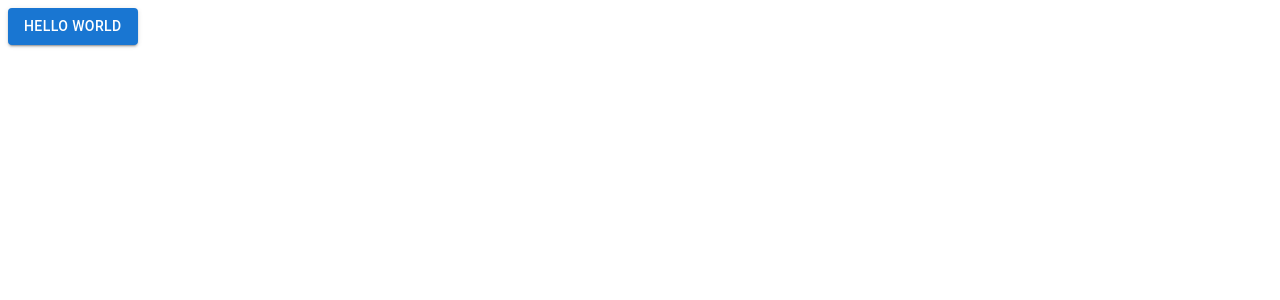
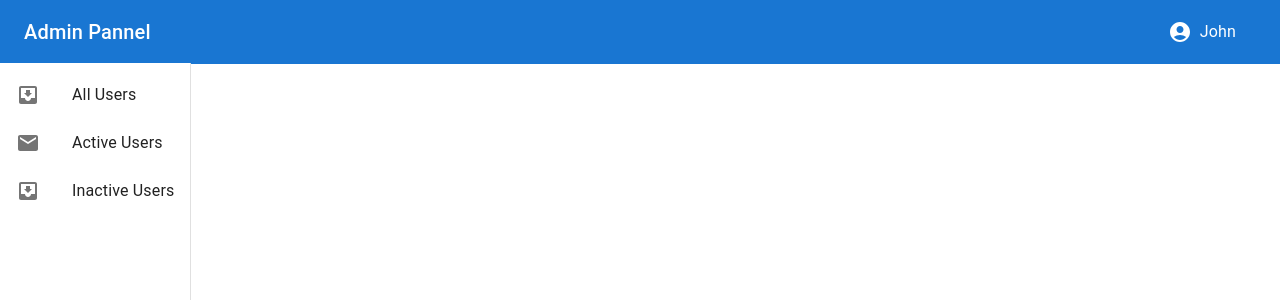
Before and after one commit to dacharch/VR_Project, a React (Create React App) app: page / in a window 1280 px wide. Shown: the top 300 px of the page. Built offline with nearby package versions, Linux system fonts and the light colour scheme.

Commit message:
Navbar is done

```diff
--- a/package.json
+++ b/package.json
@@ -5,6 +5,7 @@
   "dependencies": {
     "@emotion/react": "^11.13.5",
     "@emotion/styled": "^11.13.5",
+    "@mui/icons-material": "^6.1.9",
     "@mui/material": "^6.1.9",
     "@mui/styled-engine-sc": "^6.1.9",
     "@testing-library/jest-dom": "^5.17.0",
--- a/src/App.js
+++ b/src/App.js
@@ -1,9 +1,15 @@
 import * as React from 'react';
-import Button from '@mui/material/Button';
+import Header from './components/Header/Header';
+import Layout from './components/Dashboard/Layout/Layout';
 
 function App() {
   return (
-    <Button variant="contained">Hello world</Button>
+   <div>
+         <Header/>
+         <Layout/>
+   </div>
+
+
   );
 }
 
--- /dev/null
+++ b/src/components/Dashboard/Layout/Layout.js
@@ -0,0 +1,68 @@
+import * as React from 'react';
+import Box from '@mui/material/Box';
+import Drawer from '@mui/material/Drawer';
+import CssBaseline from '@mui/material/CssBaseline';
+import AppBar from '@mui/material/AppBar';
+import Toolbar from '@mui/material/Toolbar';
+import List from '@mui/material/List';
+import Divider from '@mui/material/Divider';
+import ListItem from '@mui/material/ListItem';
+import ListItemButton from '@mui/material/ListItemButton';
+import ListItemIcon from '@mui/material/ListItemIcon';
+import ListItemText from '@mui/material/ListItemText';
+import InboxIcon from '@mui/icons-material/MoveToInbox';
+import MailIcon from '@mui/icons-material/Mail';
+
+const drawerWidth= "240" ;
+
+const  NAVIGATION = [
+
+] ;
+
+
+
+
+const Layout = () => {
+  return (
+    <Box sx={{ display: 'flex' }}>
+    <CssBaseline />
+
+    <Drawer
+      sx={{
+        width: drawerWidth,
+        flexShrink: 0,
+        '& .MuiDrawer-paper': {
+          width: drawerWidth,
+          marginTop:`63px`,
+          boxSizing: 'border-box',
+        },
+      }}
+      variant="permanent"
+      anchor="left"
+    >
+
+      <List>
+        {['All Users', 'Active Users', 'Inactive Users'].map((text, index) => (
+          <ListItem key={text} disablePadding>
+            <ListItemButton>
+              <ListItemIcon>
+                {index % 2 === 0 ? <InboxIcon /> : <MailIcon />}
+              </ListItemIcon>
+              <ListItemText primary={text} />
+            </ListItemButton>
+          </ListItem>
+        ))}
+      </List>
+    </Drawer>
+    <Box
+      component="main"
+      sx={{ flexGrow: 1, bgcolor: 'background.default', p: 34}}
+    >
+      <Toolbar />
+
+    </Box>
+  </Box>
+  )
+}
+
+export default Layout
--- /dev/null
+++ b/src/components/Header/Header.js
@@ -0,0 +1,65 @@
+import * as React from 'react';
+import AppBar from '@mui/material/AppBar';
+import Box from '@mui/material/Box';
+import Toolbar from '@mui/material/Toolbar';
+import Typography from '@mui/material/Typography';
+import IconButton from '@mui/material/IconButton';
+import AccountCircle from '@mui/icons-material/AccountCircle';
+import FormGroup from '@mui/material/FormGroup';
+
+import { useState } from 'react';
+
+const Header = () => {
+
+    const [auth, setAuth] = useState(true);
+    const [anchorEl, setAnchorEl] = useState(null);
+    const [open,setOpen] = useState(false) ;
+
+    const toggleDrawer = (newOpen) => () => {
+        setOpen(newOpen);
+    };
+
+    const handleClose = ()=>{
+
+    }
+
+    return (
+        <div>
+           <Box sx={{ flexGrow: 1 ,height:'100' }}>
+            <FormGroup>
+            </FormGroup>
+            <AppBar position="static">
+                <Toolbar>
+                    <Typography variant="h6" component="div" sx={{ flexGrow: 1 }}>
+                        Admin Pannel
+                    </Typography>
+                    {auth && (
+                        <div>
+
+                            <IconButton
+                                size="large"
+                                aria-label="account of current user"
+                                aria-controls="menu-appbar"
+                                aria-haspopup="true"
+                                color="inherit"
+                            >
+
+                                <AccountCircle />
+                                <Typography color="white" mx={1}>
+                                     John
+                                </Typography>
+                            </IconButton>
+
+                        </div>
+                    )}
+                </Toolbar>
+            </AppBar>
+        </Box>
+    </div>
+
+
+
+    )
+}
+
+export default Header
--- /dev/null
+++ b/src/index.css
@@ -0,0 +1,5 @@
+*{
+    margin:0 ;
+    padding:0 ;
+    box-sizing: border-box;
+}
--- a/src/index.js
+++ b/src/index.js
@@ -2,6 +2,7 @@ import React from 'react';
 import ReactDOM from 'react-dom/client';
 import App from './App';
 import reportWebVitals from './reportWebVitals';
+import "./index.css" ;
 
 const root = ReactDOM.createRoot(document.getElementById('root'));
 root.render(
```
Also changed, not shown: src/components/Dashboard/Users/Users.js (added, +9 -0 lines), 1 other file (tests, documents, lock files or other folders).
